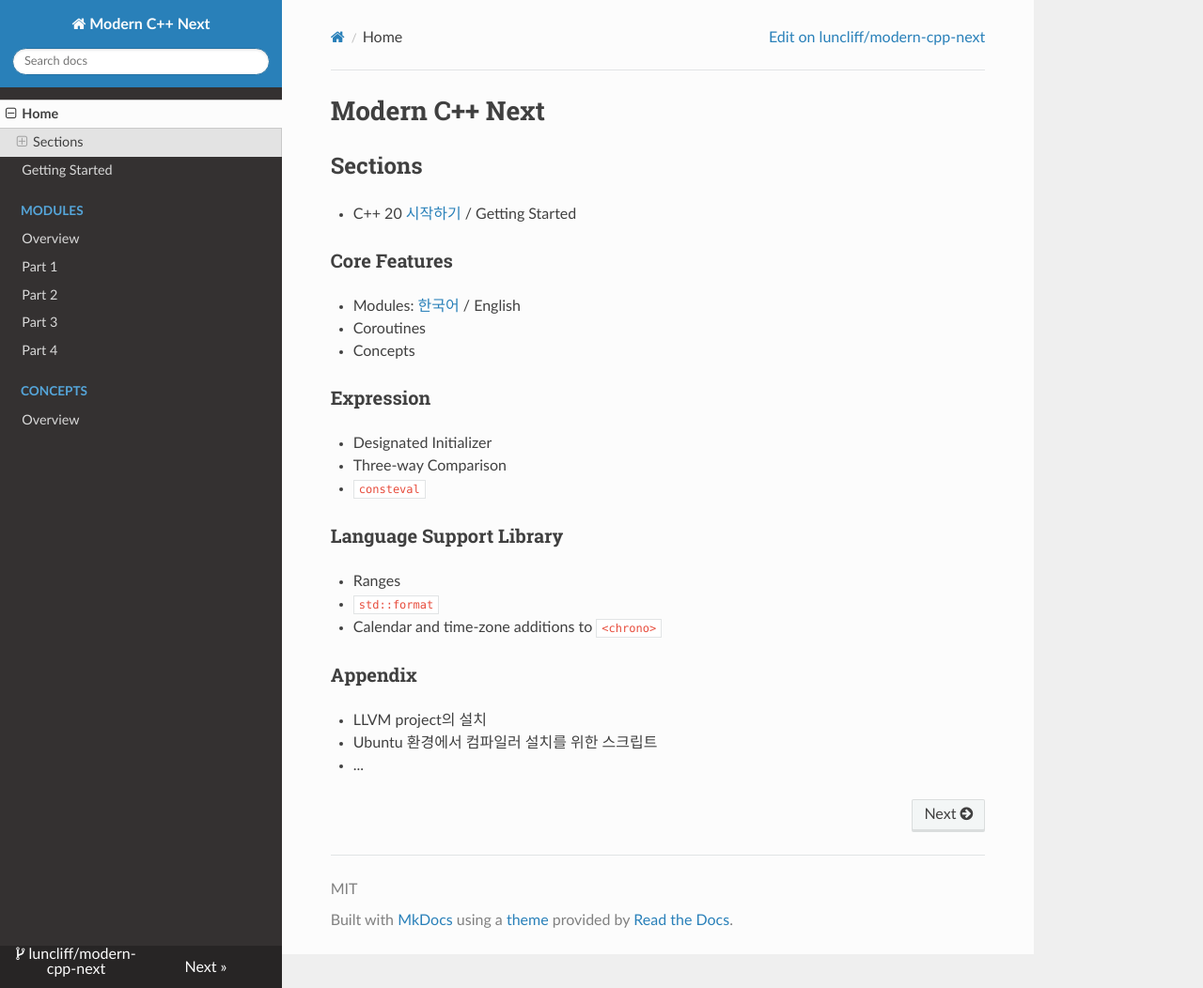
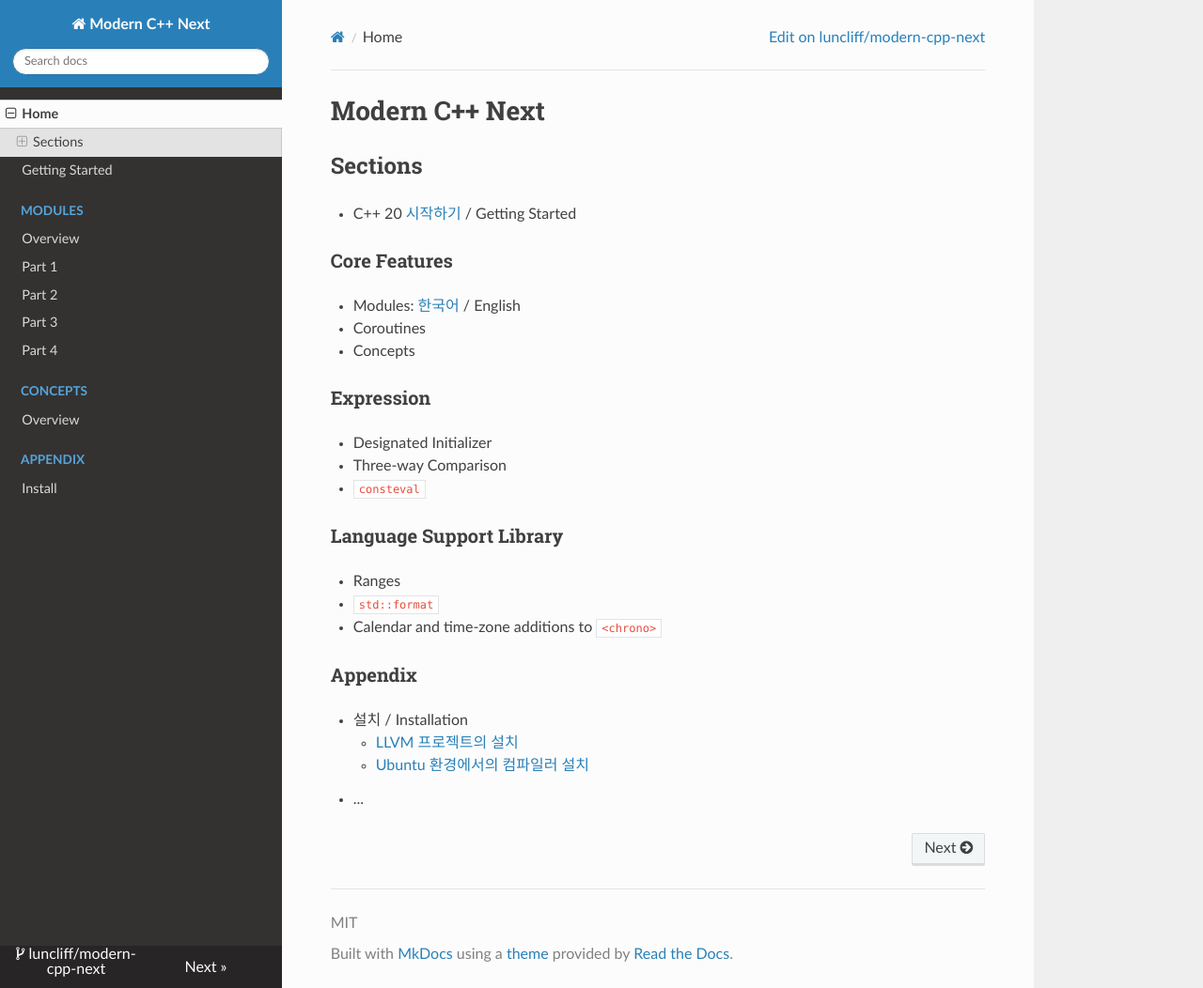
Before and after one commit to utilForever/modern-cpp-next, an MkDocs documentation site: the page built from docs/index.md, in a window 1280 px wide and 1052 px high. Shown: the whole window at 94% size. Built offline with MkDocs 1.6.1, drawn with Linux system fonts in a browser that asks for light colours; nearby versions of some CDN libraries; a script that is not in the unit is left out.

Commit message:
appendix: install of libcxx, libcxxabi

```diff
--- a/docs/index.md
+++ b/docs/index.md
@@ -25,6 +25,7 @@
 
 ### Appendix
 
-* LLVM project의 설치
-* Ubuntu 환경에서 컴파일러 설치를 위한 스크립트
+* 설치 / Installation
+    * [LLVM 프로젝트의 설치](./kor/appendix_install.md)
+    * [Ubuntu 환경에서의 컴파일러 설치](./kor/appendix_install.md)
 * ...
--- a/mkdocs.yml
+++ b/mkdocs.yml
@@ -43,3 +43,5 @@ nav:
       - Part 4: kor/modules_p4.md
   - Concepts:
       - Overview: kor/concepts_p0.md
+  - Appendix:
+      - Install: kor/appendix_install.md
```
Also changed, not shown: docs/kor/appendix_install.md (added, +41 -0 lines), 3 other files.
